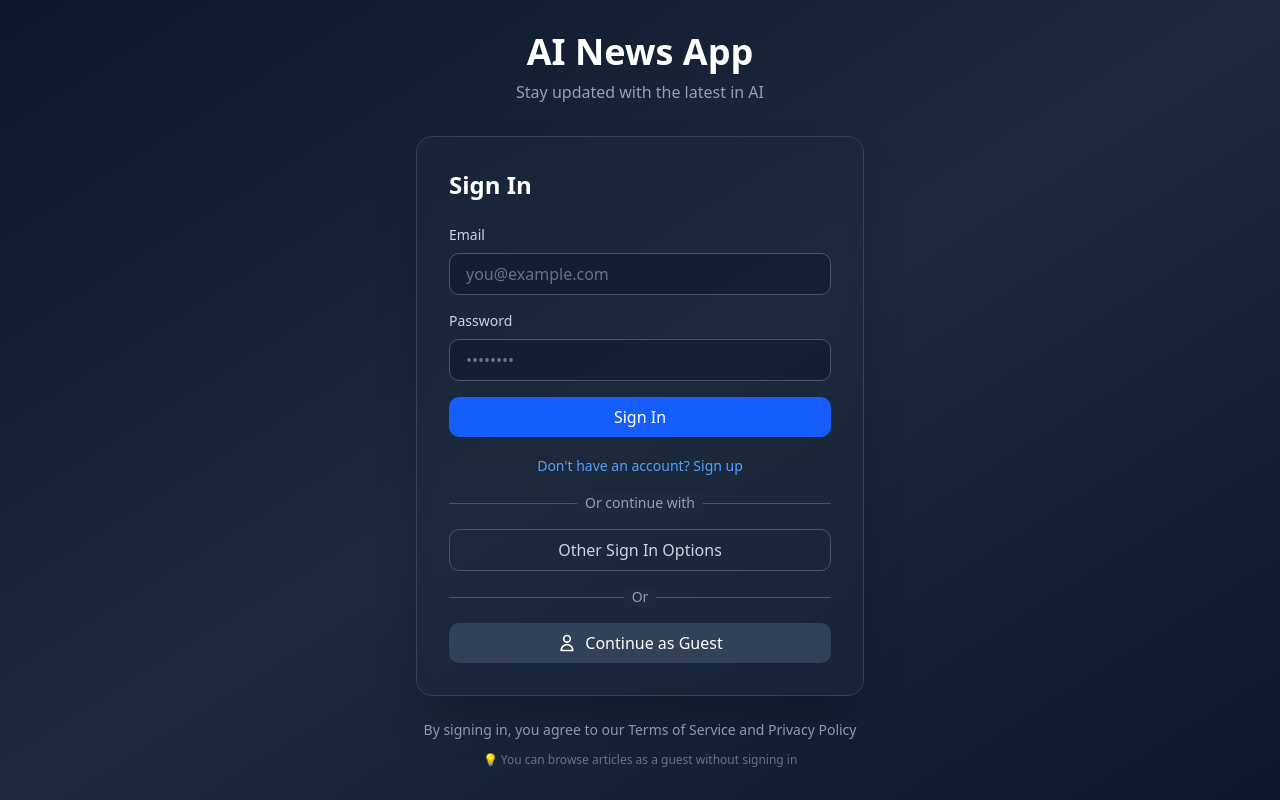
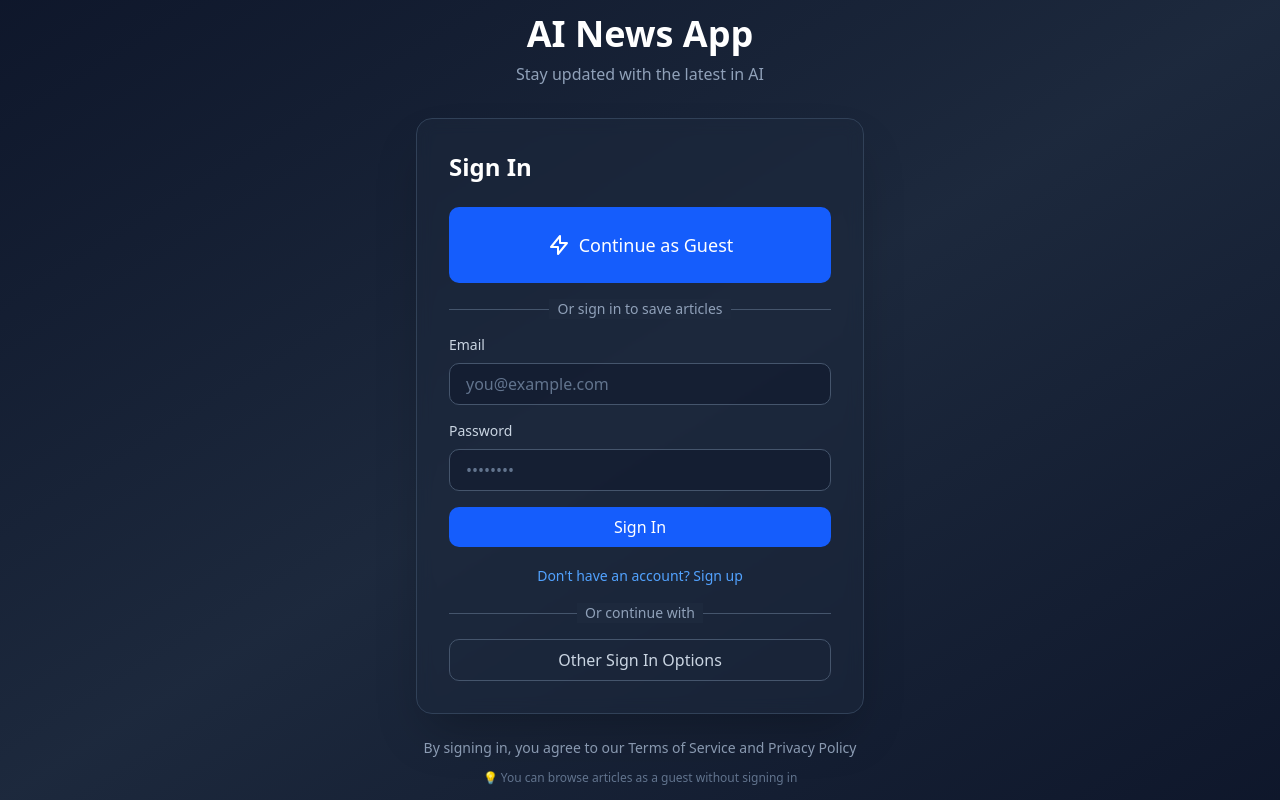
Before and after one commit to viji2013/AiNewsPortal, a Next.js app: page /login in a window 1280 px wide. Built offline with nearby package versions, Linux system fonts and the light colour scheme; no server answers.

Commit message:
feat: Make 'Continue as Guest' the primary option on login page

```diff
--- a/components/auth/LoginForm.tsx
+++ b/components/auth/LoginForm.tsx
@@ -101,6 +101,27 @@ export function LoginForm() {
         </div>
       )}
 
+      {/* Guest Access - Primary Option */}
+      <Button
+        type="button"
+        onClick={handleGuestAccess}
+        className="w-full bg-blue-600 hover:bg-blue-700 text-white text-lg py-6"
+      >
+        <svg className="w-6 h-6 mr-2" fill="none" stroke="currentColor" viewBox="0 0 24 24">
+          <path strokeLinecap="round" strokeLinejoin="round" strokeWidth={2} d="M13 10V3L4 14h7v7l9-11h-7z" />
+        </svg>
+        Continue as Guest
+      </Button>
+
+      <div className="relative">
+        <div className="absolute inset-0 flex items-center">
+          <div className="w-full border-t border-slate-600"></div>
+        </div>
+        <div className="relative flex justify-center text-sm">
+          <span className="px-2 bg-slate-800 text-slate-400">Or sign in to save articles</span>
+        </div>
+      </div>
+
       {mode === 'email' && (
         <form onSubmit={handleEmailAuth} className="space-y-4">
           <div>
@@ -165,27 +186,6 @@ export function LoginForm() {
           >
             Other Sign In Options
           </Button>
-
-          <div className="relative">
-            <div className="absolute inset-0 flex items-center">
-              <div className="w-full border-t border-slate-600"></div>
-            </div>
-            <div className="relative flex justify-center text-sm">
-              <span className="px-2 bg-slate-800 text-slate-400">Or</span>
-            </div>
-          </div>
-
-          <Button
-            type="button"
-            onClick={handleGuestAccess}
-            variant="secondary"
-            className="w-full"
-          >
-            <svg className="w-5 h-5 mr-2" fill="none" stroke="currentColor" viewBox="0 0 24 24">
-              <path strokeLinecap="round" strokeLinejoin="round" strokeWidth={2} d="M16 7a4 4 0 11-8 0 4 4 0 018 0zM12 14a7 7 0 00-7 7h14a7 7 0 00-7-7z" />
-            </svg>
-            Continue as Guest
-          </Button>
         </form>
       )}
 
@@ -237,27 +237,6 @@ export function LoginForm() {
           >
             Back to Email Sign In
           </Button>
-
-          <div className="relative">
-            <div className="absolute inset-0 flex items-center">
-              <div className="w-full border-t border-slate-600"></div>
-            </div>
-            <div className="relative flex justify-center text-sm">
-              <span className="px-2 bg-slate-800 text-slate-400">Or</span>
-            </div>
-          </div>
-
-          <Button
-            type="button"
-            onClick={handleGuestAccess}
-            variant="secondary"
-            className="w-full"
-          >
-            <svg className="w-5 h-5 mr-2" fill="none" stroke="currentColor" viewBox="0 0 24 24">
-              <path strokeLinecap="round" strokeLinejoin="round" strokeWidth={2} d="M16 7a4 4 0 11-8 0 4 4 0 018 0zM12 14a7 7 0 00-7 7h14a7 7 0 00-7-7z" />
-            </svg>
-            Continue as Guest
-          </Button>
         </>
       )}
     </div>
```
